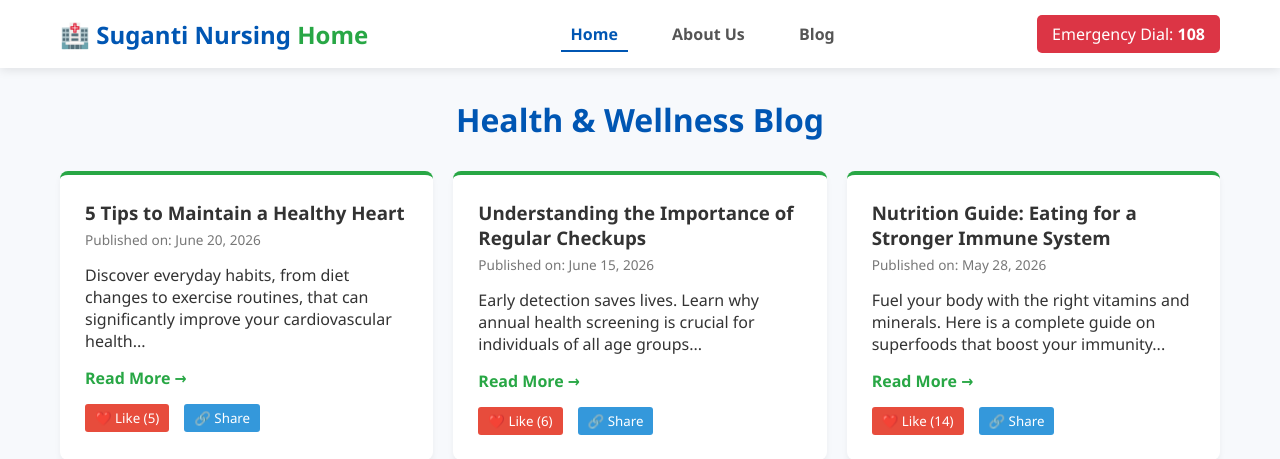
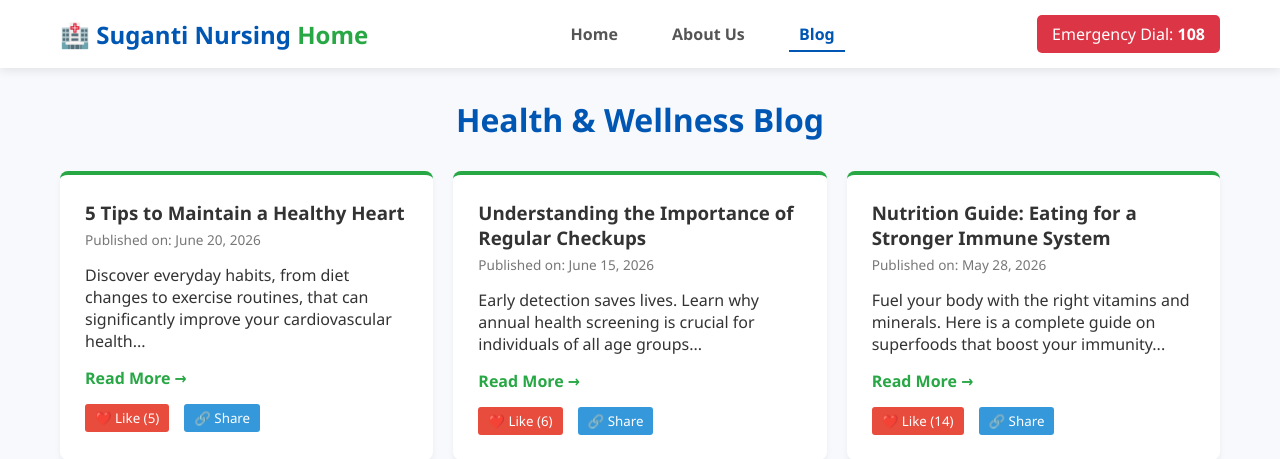
Before and after one commit to Kunal-StArK/Suganti-Nursing-Home-web, a Django app: page /blog in a window 1280 px wide. Shown: the top 459 px of the page. Run offline with Django 5.2, Linux system fonts and the light colour scheme.

Commit message:
adding somr class in navbar

```diff
--- a/Hospital/templates/header.html
+++ b/Hospital/templates/header.html
@@ -20,9 +20,9 @@
                 </a>
             </div>
             <nav class="navbar">
-                <a href="{% url 'home' %}" class="nav-link active">Home</a>
-                <a href="{% url 'about' %}" class="nav-link">About Us</a>
-                <a href="{% url 'blog' %}" class="nav-link">Blog</a>
+                <a href="{% url 'home' %}" class="nav-link {% if request.path == '/' %} active {% endif %}"">Home</a>
+                <a href="{% url 'about' %}" class="nav-link {% if request.path == '/about' %} active {% endif %}"">About Us</a>
+                <a href="{% url 'blog' %}" class="nav-link {% if request.path == '/blog' %} active {% endif %}"">Blog</a>
             </nav>
             <div class="emergency-contact">
                 <span>Emergency Dial: <strong>108</strong></span>
```
